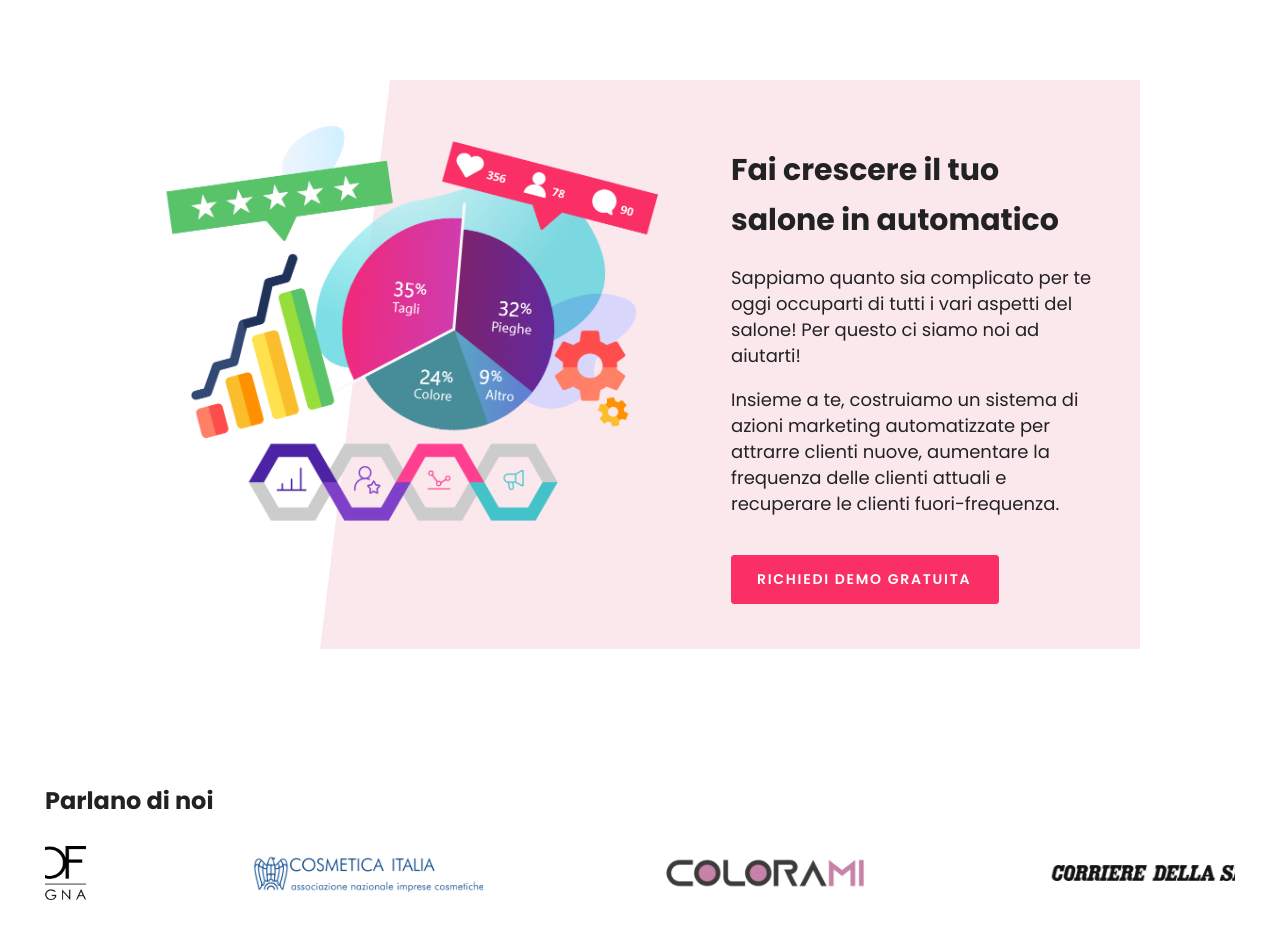
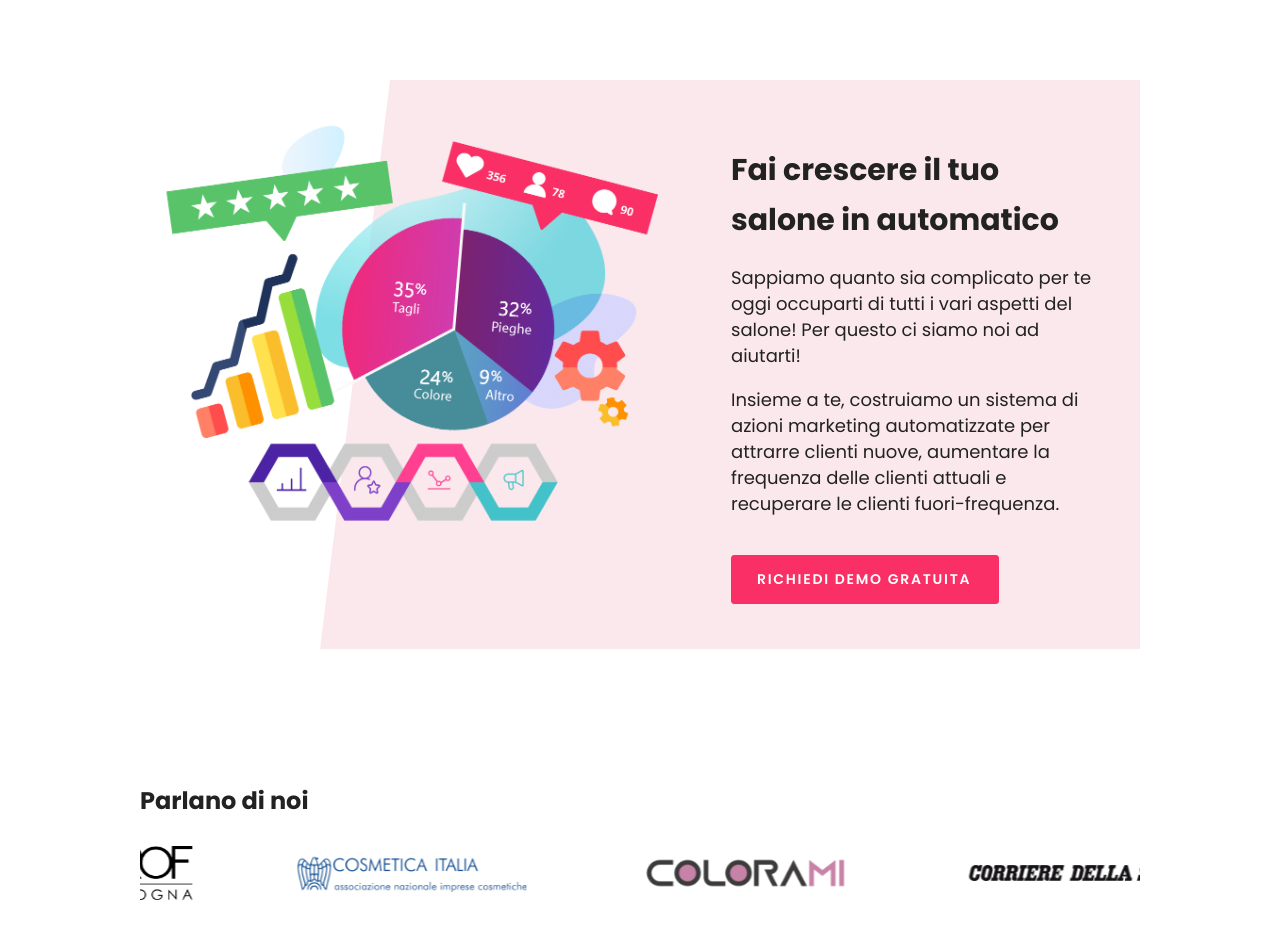
Before and after one commit to syedmahmad/next-14, a Next.js app: page /components/GrowSalon in a window 1280 px wide. Shown: the top 938 px of the page. Built offline with nearby package versions, Linux system fonts and the light colour scheme.

Commit message:
fixed style

```diff
--- a/app/components/GrowSalon/GrowSalon.module.css
+++ b/app/components/GrowSalon/GrowSalon.module.css
@@ -103,7 +103,7 @@
 }
 
 .grid {
-  padding: 0px 45px;
+  padding: 0px 140px;
 }
 
 .imageBox {
@@ -128,6 +128,9 @@
   }
   .imageContainer {
     top: 80px;
+  }
+  .grid {
+    padding: 0px 60px;
   }
 }
 
```
